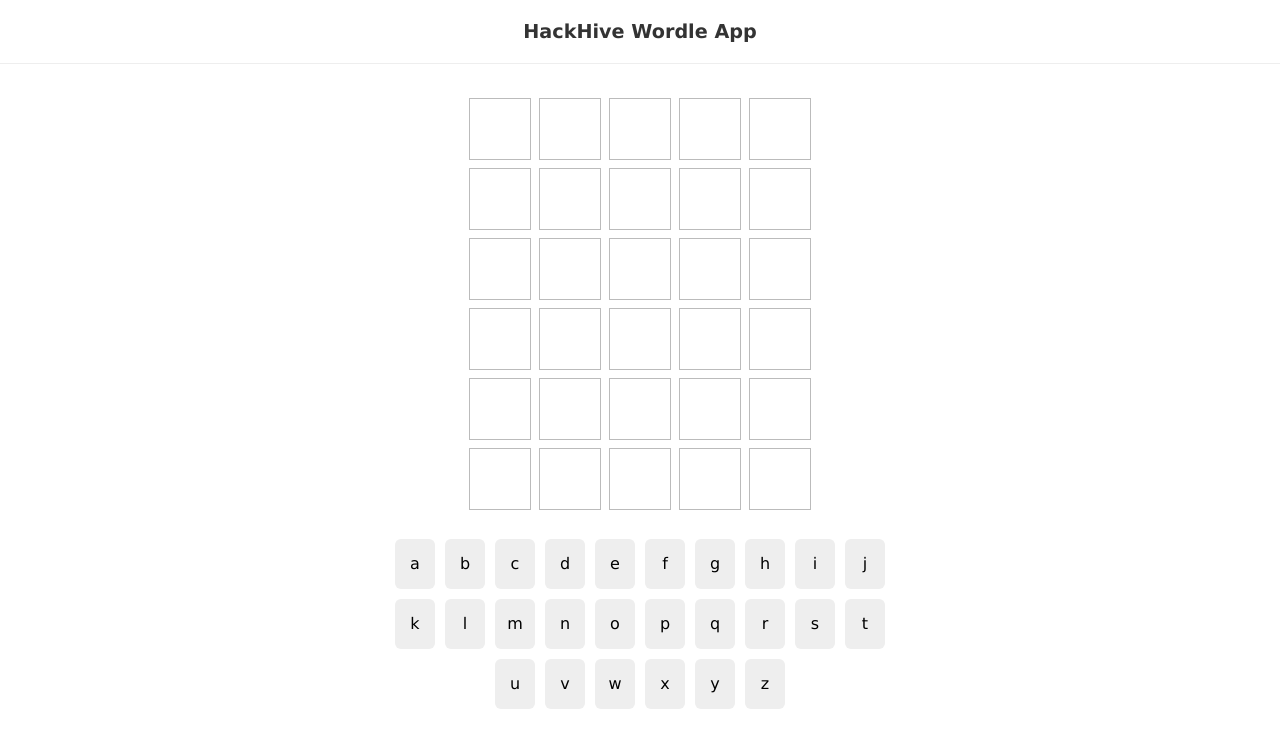
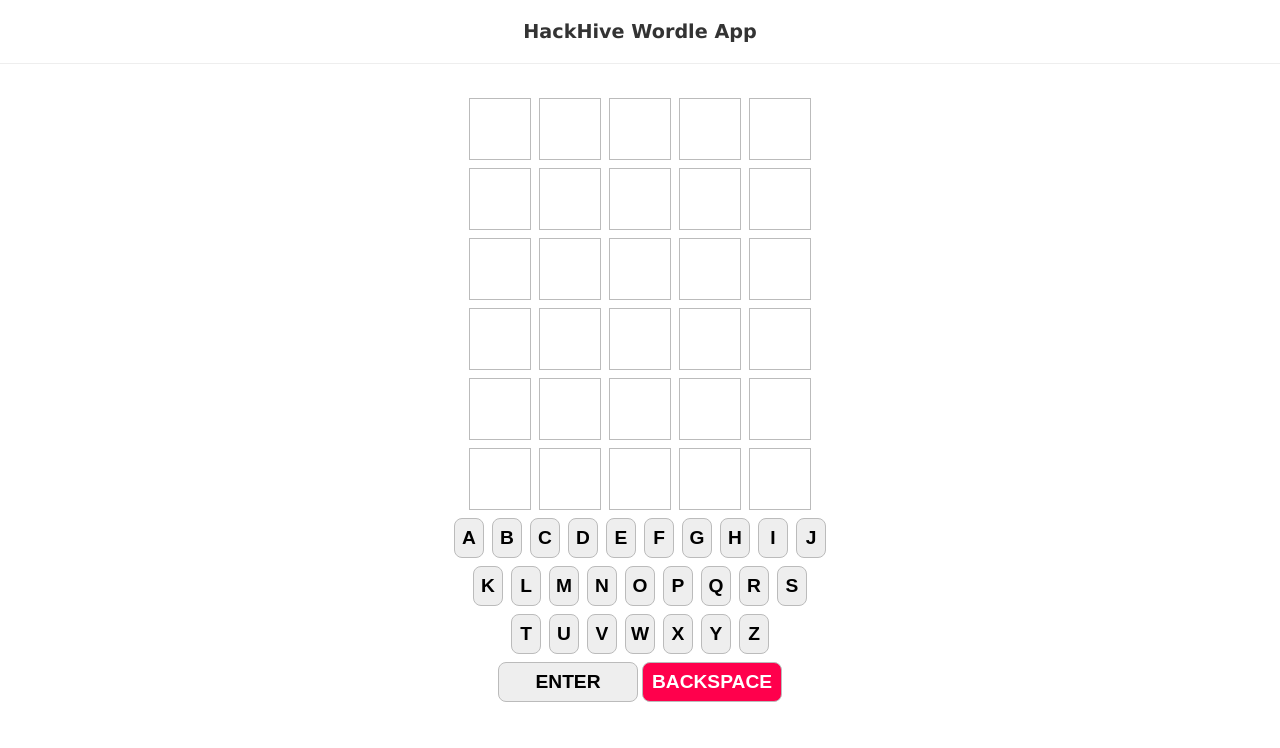
Before and after one commit to markuskusxyren/wordle, a React (Create React App) app: page / in a window 1280 px wide. Shown: the top 748 px of the page. Built offline with nearby package versions, Linux system fonts and the light colour scheme.

Commit message:
added mobile support

```diff
--- a/src/components/Keypad.js
+++ b/src/components/Keypad.js
@@ -1,24 +1,79 @@
 import React, { useEffect, useState } from 'react';
 import letters from '../letters';
 
-export default function Keypad({ usedKeys }) {
+export default function Keypad({ usedKeys, handleKeyup }) {
   const [keys, setKeys] = useState([]);
 
   useEffect(() => {
     setKeys(letters);
   }, []);
 
+  const handleKeyClick = (key) => {
+    handleKeyup({ key: key.toLowerCase() });
+  };
+
+  const handleEnterClick = () => {
+    handleKeyup({ key: 'Enter' });
+  };
+
+  const handleBackspaceClickLocal = () => {
+    handleKeyup({ key: 'Backspace' });
+  };
+
   return (
+    <div className="keypad-container">
       <div className="keypad">
-      {keys &&
-        letters.map((l) => {
+        <div className="row">
+          {keys.slice(0, 10).map((l) => {
             const color = usedKeys[l.key];
             return (
-            <div key={l.key} className={color}>
+              <button
+                key={l.key}
+                className={`key ${color}`}
+                onClick={() => handleKeyClick(l.key)}
+              >
                 {l.key}
-            </div>
+              </button>
             );
           })}
         </div>
+        <div className="row">
+          {keys.slice(10, 19).map((l) => {
+            const color = usedKeys[l.key];
+            return (
+              <button
+                key={l.key}
+                className={`key ${color}`}
+                onClick={() => handleKeyClick(l.key)}
+              >
+                {l.key}
+              </button>
+            );
+          })}
+        </div>
+        <div className="row">
+          {keys.slice(19, 26).map((l) => {
+            const color = usedKeys[l.key];
+            return (
+              <button
+                key={l.key}
+                className={`key ${color}`}
+                onClick={() => handleKeyClick(l.key)}
+              >
+                {l.key}
+              </button>
+            );
+          })}
+        </div>
+        <div className="row">
+          <button className="key enter" onClick={handleEnterClick}>
+            Enter
+          </button>
+          <button className="key backspace" onClick={handleBackspaceClickLocal}>
+            Backspace
+          </button>
+        </div>
+      </div>
+    </div>
   );
 }
--- a/src/components/Wordle.js
+++ b/src/components/Wordle.js
@@ -32,7 +32,7 @@ export default function Wordle({ solution }) {
   return (
     <div>
       <Grid currentGuess={currentGuess} guesses={guesses} turn={turn} />
-      <Keypad usedKeys={usedKeys} />
+      <Keypad usedKeys={usedKeys} handleKeyup={handleKeyup} />
       {showModal && (
         <Modal isCorrect={isCorrect} turn={turn} solution={solution} />
       )}
--- a/src/index.css
+++ b/src/index.css
@@ -57,34 +57,75 @@ h1 {
   animation-delay: 0.8s;
 }
 
+.keypad-container {
+  display: flex;
+  justify-content: center;
+  overflow-x: auto;
+}
+
 .keypad {
-  max-width: 500px;
-  margin: 20px auto;
+  display: flex;
+  flex-direction: column;
+  align-items: center;
+  max-width: 100%;
 }
-.keypad > div {
-  margin: 5px;
-  width: 40px;
-  height: 50px;
-  background: #eee;
-  display: inline-block;
-  border-radius: 6px;
-  line-height: 50px;
+
+.row {
+  display: flex;
+  justify-content: center;
 }
-.keypad > div.green {
-  background: #5ac85a;
+
+.key {
+  width: 30px;
+  height: 40px;
+  font-size: 1.2em;
+  border: 1px solid #bbb;
+  background-color: #eee;
+  display: flex;
+  justify-content: center;
+  align-items: center;
+  text-transform: uppercase;
+  font-weight: bold;
+  cursor: pointer;
+  transition: background-color 0.3s ease-in;
+  margin: 4px;
+  border-radius: 8px;
+}
+
+.key.green {
+  background-color: #5ac85a;
   color: #fff;
-  transition: all 0.3s ease-in;
 }
-.keypad > div.yellow {
-  background: #e2cc68;
+
+.key.yellow {
+  background-color: #e2cc68;
   color: #fff;
-  transition: all 0.3s ease-in;
 }
-.keypad > div.gray {
-  background: #a1a1a1;
+
+.key.gray {
+  background-color: #a1a1a1;
   color: #fff;
-  transition: all 0.3s ease-in;
 }
+
+.key.enter {
+  margin: 4px;
+  width: 140px;
+}
+
+.row:last-child .key.enter {
+  margin-right: 0;
+}
+
+.key.backspace {
+  margin: 4px;
+  width: 140px;
+}
+
+.row > .key.backspace {
+  background-color: #ff004c;
+  color: #fff;
+}
+
 .modal {
   background: rgba(255,255,255,0.7);
   position: fixed;
@@ -151,3 +192,10 @@ h1 {
     border-color: #333;
   }
 }
+
+@media (max-width: 1000px) {
+  body {
+    transform: scale(2.5); /* Adjust the scale value as per your preference */
+    transform-origin: top;
+  }
+}
```
Lines whose indentation alone changed are shown as unchanged.
